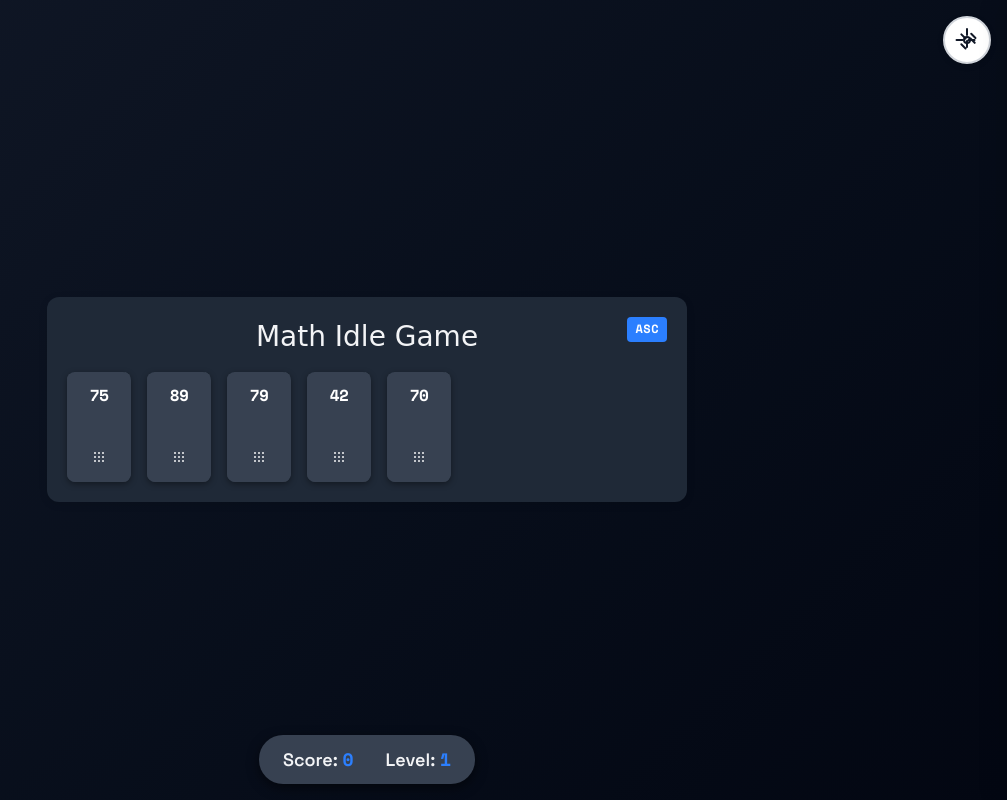
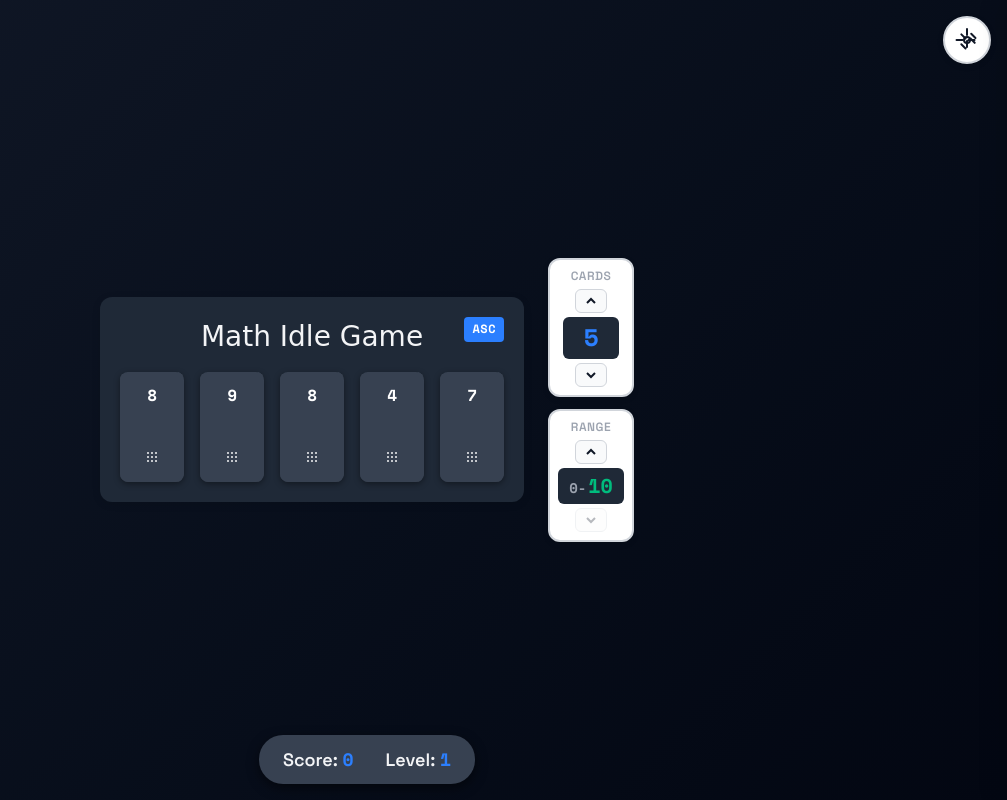
Before and after one commit to matthewharwood/math_idle, a website built with webpack: page index.html in a window 1280 px wide. Both pictures are taken after a click on the element 1240 px from the left and 40 px from the top of the page. Shown: the whole page, without its empty margins (273-1280 px from the left). Built offline with nearby package versions, Linux system fonts and the light colour scheme; a web font is replaced by a local one.

Commit message:
difficulties

```diff
--- a/index.html
+++ b/index.html
@@ -59,10 +59,19 @@
     </div>
   </side-drawer>
 
-  <!-- Card Container - will be populated by game state -->
-  <card-container title="Math Idle Game" gap="16" slot-width="64" slot-height="110">
-    <!-- Cards will be dynamically loaded from game state -->
-  </card-container>
+  <!-- Game Container -->
+  <div class="game-container">
+    <!-- Card Container - will be populated by game state -->
+    <card-container title="Math Idle Game" gap="16" slot-width="64" slot-height="110">
+      <!-- Cards will be dynamically loaded from game state -->
+    </card-container>
+
+    <!-- Difficulty Controls -->
+    <div class="difficulty-controls">
+      <difficulty-control label="Cards" value="5" min="2" max="10"></difficulty-control>
+      <range-control label="Range" value="10"></range-control>
+    </div>
+  </div>
 
   <!-- Game Info Bar -->
   <div class="game-info-bar">
@@ -70,6 +79,32 @@
     <span id="level-display">Level: <span id="level">1</span></span>
   </div>
 
+  <style>
+    .game-container {
+      display: flex;
+      align-items: center;
+      gap: var(--space-6);
+      position: relative;
+    }
+
+    .difficulty-controls {
+      display: flex;
+      flex-direction: column;
+      gap: var(--space-3);
+    }
+
+    @media (max-width: 768px) {
+      .game-container {
+        flex-direction: column;
+      }
+
+      .difficulty-controls {
+        flex-direction: row;
+        justify-content: center;
+      }
+    }
+  </style>
+
   <script type="module" src="js/app.js"></script>
 
 </body>
--- a/js/app.js
+++ b/js/app.js
@@ -6,6 +6,8 @@ import './components/SettingsButton.js';
 import './components/SideDrawer.js';
 import './components/GameButton.js';
 import './components/ThemeButton.js';
+import './components/DifficultyControl.js';
+import './components/RangeControl.js';
 
 // Import services
 import gameManager from './services/game.js';
@@ -28,6 +30,9 @@ async function initializeGame() {
 
     // Set up event listeners for card swaps
     setupCardSwapListeners();
+
+    // Set up difficulty controls
+    setupDifficultyControls(gameState);
 
     console.log('Game initialized successfully');
   } catch (error) {
@@ -123,9 +128,60 @@ function setupCardSwapListeners() {
           const newState = gameManager.getState();
           updateUIFromGameState(newState);
           updateScoreDisplay(newState);
+          updateDifficultyControls(newState);
         }
       }
     });
+  }
+}
+
+// Set up difficulty controls
+function setupDifficultyControls(gameState) {
+  const difficultyControl = document.querySelector('difficulty-control');
+  const rangeControl = document.querySelector('range-control');
+
+  if (difficultyControl) {
+    // Set initial value
+    difficultyControl.setAttribute('value', gameState?.cardCount || 5);
+
+    // Listen for changes
+    difficultyControl.addEventListener('difficulty-changed', async (event) => {
+      const cardCount = event.detail.value;
+      const currentRange = rangeControl?.value || gameState?.numberRange || 10;
+
+      const updatedState = await gameManager.updateDifficulty(cardCount, currentRange);
+      updateUIFromGameState(updatedState);
+      updateScoreDisplay(updatedState);
+    });
+  }
+
+  if (rangeControl) {
+    // Set initial value
+    rangeControl.setAttribute('value', gameState?.numberRange || 10);
+
+    // Listen for changes
+    rangeControl.addEventListener('range-changed', async (event) => {
+      const numberRange = event.detail.value;
+      const currentCount = difficultyControl?.value || gameState?.cardCount || 5;
+
+      const updatedState = await gameManager.updateDifficulty(currentCount, numberRange);
+      updateUIFromGameState(updatedState);
+      updateScoreDisplay(updatedState);
+    });
+  }
+}
+
+// Update difficulty controls display
+function updateDifficultyControls(gameState) {
+  const difficultyControl = document.querySelector('difficulty-control');
+  const rangeControl = document.querySelector('range-control');
+
+  if (difficultyControl && gameState?.cardCount) {
+    difficultyControl.setAttribute('value', gameState.cardCount);
+  }
+
+  if (rangeControl && gameState?.numberRange) {
+    rangeControl.setAttribute('value', gameState.numberRange);
   }
 }
 
@@ -156,6 +212,7 @@ window.addEventListener('gameStateUpdated', (event) => {
 
   updateUIFromGameState(gameState);
   updateScoreDisplay(gameState);
+  updateDifficultyControls(gameState);
 
   // Animate new cards entering
   if (container && container.animateNewCards) {
--- /dev/null
+++ b/js/components/DifficultyControl.js
@@ -0,0 +1,200 @@
+export class DifficultyControl extends HTMLElement {
+  constructor() {
+    super();
+    this.attachShadow({ mode: 'open' });
+    this.value = 2;
+    this.min = 2;
+    this.max = 10;
+  }
+
+  static get observedAttributes() {
+    return ['value', 'min', 'max', 'label'];
+  }
+
+  attributeChangedCallback(name, oldValue, newValue) {
+    if (oldValue !== newValue) {
+      if (name === 'value') this.value = parseInt(newValue) || 2;
+      if (name === 'min') this.min = parseInt(newValue) || 2;
+      if (name === 'max') this.max = parseInt(newValue) || 10;
+      this.render();
+    }
+  }
+
+  connectedCallback() {
+    this.value = parseInt(this.getAttribute('value')) || 2;
+    this.min = parseInt(this.getAttribute('min')) || 2;
+    this.max = parseInt(this.getAttribute('max')) || 10;
+    this.render();
+    this.setupEventListeners();
+  }
+
+  disconnectedCallback() {
+    this.shadowRoot.querySelector('.btn-up')?.removeEventListener('click', this.handleUp);
+    this.shadowRoot.querySelector('.btn-down')?.removeEventListener('click', this.handleDown);
+  }
+
+  setupEventListeners() {
+    this.shadowRoot.querySelector('.btn-up')?.addEventListener('click', this.handleUp);
+    this.shadowRoot.querySelector('.btn-down')?.addEventListener('click', this.handleDown);
+  }
+
+  handleUp = () => {
+    if (this.value < this.max) {
+      this.value++;
+      this.setAttribute('value', this.value);
+      this.render();
+      this.dispatchChangeEvent();
+    }
+  }
+
+  handleDown = () => {
+    if (this.value > this.min) {
+      this.value--;
+      this.setAttribute('value', this.value);
+      this.render();
+      this.dispatchChangeEvent();
+    } else {
+      // Shake and flash red when trying to go below minimum
+      this.showError();
+    }
+  }
+
+  showError() {
+    const container = this.shadowRoot.querySelector('.control-container');
+    container.classList.add('error');
+    setTimeout(() => {
+      container.classList.remove('error');
+    }, 500);
+  }
+
+  dispatchChangeEvent() {
+    this.dispatchEvent(new CustomEvent('difficulty-changed', {
+      detail: { value: this.value },
+      bubbles: true,
+      composed: true
+    }));
+  }
+
+  render() {
+    const label = this.getAttribute('label') || 'Cards';
+
+    this.shadowRoot.innerHTML = `
+      <style>
+        :host {
+          display: inline-block;
+          user-select: none;
+        }
+
+        .control-container {
+          display: flex;
+          flex-direction: column;
+          align-items: center;
+          background: var(--surface-elev, #fff);
+          border: 2px solid var(--border, #cbd5e0);
+          border-radius: 12px;
+          padding: var(--space-2, 8px);
+          box-shadow: var(--shadow-sm);
+          transition: all 0.2s ease;
+        }
+
+        .control-container.error {
+          animation: shake 0.3s ease-out;
+          border-color: var(--danger, #ef4444);
+          background: var(--danger-light, #fca5a5);
+        }
+
+        @keyframes shake {
+          0%, 100% { transform: translateX(0); }
+          25% { transform: translateX(-4px); }
+          75% { transform: translateX(4px); }
+        }
+
+        .label {
+          font-family: var(--font-sans, sans-serif);
+          font-size: 12px;
+          font-weight: 600;
+          color: var(--text-muted, #718096);
+          margin-bottom: var(--space-1, 4px);
+          text-transform: uppercase;
+          letter-spacing: 0.5px;
+        }
+
+        .controls {
+          display: flex;
+          flex-direction: column;
+          align-items: center;
+          gap: var(--space-1, 4px);
+        }
+
+        button {
+          width: 32px;
+          height: 24px;
+          background: var(--surface, #f7fafc);
+          border: 1px solid var(--border, #cbd5e0);
+          border-radius: 6px;
+          color: var(--text, #2d3748);
+          cursor: pointer;
+          display: flex;
+          align-items: center;
+          justify-content: center;
+          transition: all 0.15s ease;
+          padding: 0;
+        }
+
+        button:hover:not(:disabled) {
+          background: var(--accent, #667eea);
+          border-color: var(--accent, #667eea);
+          color: white;
+          transform: scale(1.1);
+        }
+
+        button:active:not(:disabled) {
+          transform: scale(0.95);
+        }
+
+        button:disabled {
+          opacity: 0.3;
+          cursor: not-allowed;
+        }
+
+        .value {
+          font-family: var(--font-mono, monospace);
+          font-size: 24px;
+          font-weight: 700;
+          color: var(--accent, #667eea);
+          min-width: 40px;
+          text-align: center;
+          padding: var(--space-1, 4px) var(--space-2, 8px);
+          background: var(--surface, #f7fafc);
+          border-radius: 6px;
+        }
+
+        svg {
+          width: 16px;
+          height: 16px;
+        }
+      </style>
+
+      <div class="control-container">
+        <div class="label">${label}</div>
+        <div class="controls">
+          <button class="btn-up" ${this.value >= this.max ? 'disabled' : ''} aria-label="Increase">
+            <svg viewBox="0 0 24 24" fill="none" stroke="currentColor" stroke-width="3">
+              <polyline points="18 15 12 9 6 15"></polyline>
+            </svg>
+          </button>
+          <div class="value">${this.value}</div>
+          <button class="btn-down" ${this.value <= this.min ? '' : ''} aria-label="Decrease">
+            <svg viewBox="0 0 24 24" fill="none" stroke="currentColor" stroke-width="3">
+              <polyline points="6 9 12 15 18 9"></polyline>
+            </svg>
+          </button>
+        </div>
+      </div>
+    `;
+
+    this.setupEventListeners();
+  }
+}
+
+customElements.define('difficulty-control', DifficultyControl);
--- /dev/null
+++ b/js/components/RangeControl.js
@@ -0,0 +1,202 @@
+export class RangeControl extends HTMLElement {
+  constructor() {
+    super();
+    this.attachShadow({ mode: 'open' });
+    this.ranges = [10, 50, 100, 500, 1000, 1500, 5000, 10000];
+    this.currentIndex = 0;
+    this.value = this.ranges[0];
+  }
+
+  static get observedAttributes() {
+    return ['value', 'label'];
+  }
+
+  attributeChangedCallback(name, oldValue, newValue) {
+    if (oldValue !== newValue) {
+      if (name === 'value') {
+        const val = parseInt(newValue);
+        const index = this.ranges.indexOf(val);
+        if (index !== -1) {
+          this.currentIndex = index;
+          this.value = val;
+        }
+      }
+      this.render();
+    }
+  }
+
+  connectedCallback() {
+    const initValue = parseInt(this.getAttribute('value')) || 10;
+    const index = this.ranges.indexOf(initValue);
+    if (index !== -1) {
+      this.currentIndex = index;
+      this.value = initValue;
+    }
+    this.render();
+    this.setupEventListeners();
+  }
+
+  disconnectedCallback() {
+    this.shadowRoot.querySelector('.btn-up')?.removeEventListener('click', this.handleUp);
+    this.shadowRoot.querySelector('.btn-down')?.removeEventListener('click', this.handleDown);
+  }
+
+  setupEventListeners() {
+    this.shadowRoot.querySelector('.btn-up')?.addEventListener('click', this.handleUp);
+    this.shadowRoot.querySelector('.btn-down')?.addEventListener('click', this.handleDown);
+  }
+
+  handleUp = () => {
+    if (this.currentIndex < this.ranges.length - 1) {
+      this.currentIndex++;
+      this.value = this.ranges[this.currentIndex];
+      this.setAttribute('value', this.value);
+      this.render();
+      this.dispatchChangeEvent();
+    }
+  }
+
+  handleDown = () => {
+    if (this.currentIndex > 0) {
+      this.currentIndex--;
+      this.value = this.ranges[this.currentIndex];
+      this.setAttribute('value', this.value);
+      this.render();
+      this.dispatchChangeEvent();
+    }
+  }
+
+  dispatchChangeEvent() {
+    this.dispatchEvent(new CustomEvent('range-changed', {
+      detail: { value: this.value },
+      bubbles: true,
+      composed: true
+    }));
+  }
+
+  formatValue(val) {
+    if (val >= 1000) {
+      return (val / 1000) + 'k';
+    }
+    return val.toString();
+  }
+
+  render() {
+    const label = this.getAttribute('label') || 'Range';
+
+    this.shadowRoot.innerHTML = `
+      <style>
+        :host {
+          display: inline-block;
+          user-select: none;
+        }
+
+        .control-container {
+          display: flex;
+          flex-direction: column;
+          align-items: center;
+          background: var(--surface-elev, #fff);
+          border: 2px solid var(--border, #cbd5e0);
+          border-radius: 12px;
+          padding: var(--space-2, 8px);
+          box-shadow: var(--shadow-sm);
+          transition: all 0.2s ease;
+        }
+
+        .label {
+          font-family: var(--font-sans, sans-serif);
+          font-size: 12px;
+          font-weight: 600;
+          color: var(--text-muted, #718096);
+          margin-bottom: var(--space-1, 4px);
+          text-transform: uppercase;
+          letter-spacing: 0.5px;
+        }
+
+        .controls {
+          display: flex;
+          flex-direction: column;
+          align-items: center;
+          gap: var(--space-1, 4px);
+        }
+
+        button {
+          width: 32px;
+          height: 24px;
+          background: var(--surface, #f7fafc);
+          border: 1px solid var(--border, #cbd5e0);
+          border-radius: 6px;
+          color: var(--text, #2d3748);
+          cursor: pointer;
+          display: flex;
+          align-items: center;
+          justify-content: center;
+          transition: all 0.15s ease;
+          padding: 0;
+        }
+
+        button:hover:not(:disabled) {
+          background: var(--accent, #667eea);
+          border-color: var(--accent, #667eea);
+          color: white;
+          transform: scale(1.1);
+        }
+
+        button:active:not(:disabled) {
+          transform: scale(0.95);
+        }
+
+        button:disabled {
+          opacity: 0.3;
+          cursor: not-allowed;
+        }
+
+        .value {
+          font-family: var(--font-mono, monospace);
+          font-size: 20px;
+          font-weight: 700;
+          color: var(--success, #10b981);
+          min-width: 50px;
+          text-align: center;
+          padding: var(--space-1, 4px) var(--space-2, 8px);
+          background: var(--surface, #f7fafc);
+          border-radius: 6px;
+        }
+
+        .value-prefix {
+          font-size: 14px;
+          color: var(--text-muted, #718096);
+          margin-right: 2px;
+        }
+
+        svg {
+          width: 16px;
+          height: 16px;
+        }
+      </style>
+
+      <div class="control-container">
+        <div class="label">${label}</div>
+        <div class="controls">
+          <button class="btn-up" ${this.currentIndex >= this.ranges.length - 1 ? 'disabled' : ''} aria-label="Increase">
+            <svg viewBox="0 0 24 24" fill="none" stroke="currentColor" stroke-width="3">
+              <polyline points="18 15 12 9 6 15"></polyline>
+            </svg>
+          </button>
+          <div class="value">
+            <span class="value-prefix">0-</span>${this.formatValue(this.value)}
+          </div>
+          <button class="btn-down" ${this.currentIndex <= 0 ? 'disabled' : ''} aria-label="Decrease">
+            <svg viewBox="0 0 24 24" fill="none" stroke="currentColor" stroke-width="3">
+              <polyline points="6 9 12 15 18 9"></polyline>
+            </svg>
+          </button>
+        </div>
+      </div>
+    `;
+
+    this.setupEventListeners();
+  }
+}
+
+customElements.define('range-control', RangeControl);
--- a/js/services/game.js
+++ b/js/services/game.js
@@ -5,7 +5,7 @@ import {
   clearGameState,
   swapCards
 } from './storage.js';
-import { fiveNumberGenerator } from '../utils/generate-random-numbers.js';
+import { createRandomNumberGenerator } from '../utils/generate-random-numbers.js';
 
 class GameManager {
   constructor() {
@@ -24,10 +24,13 @@ class GameManager {
     this.currentState = await loadGameState();
 
     if (!this.currentState) {
-      // No saved state, create new game
+      // No saved state, create new game with defaults
       console.log('Creating new game...');
-      const cardValues = fiveNumberGenerator();
-      this.currentState = createNewGameState(cardValues);
+      const cardCount = 5;
+      const numberRange = 10;
+      const numberGenerator = createRandomNumberGenerator(cardCount, 0, numberRange);
+      const cardValues = numberGenerator();
+      this.currentState = createNewGameState(cardValues, cardCount, numberRange);
       await saveGameState(this.currentState);
     }
 
@@ -36,15 +39,20 @@ class GameManager {
   }
 
   // Start a new game
-  async newGame() {
+  async newGame(cardCount = null, numberRange = null) {
     console.log('Starting new game...');
+
+    // Use provided values or current state values or defaults
+    const count = cardCount || this.currentState?.cardCount || 5;
+    const range = numberRange || this.currentState?.numberRange || 10;
 
     // Clear existing state
     await clearGameState();
 
-    // Generate new card values
-    const cardValues = fiveNumberGenerator();
-    this.currentState = createNewGameState(cardValues);
+    // Generate new card values with current difficulty
+    const numberGenerator = createRandomNumberGenerator(count, 0, range);
+    const cardValues = numberGenerator();
+    this.currentState = createNewGameState(cardValues, count, range);
 
     // Save the new state
     await saveGameState(this.currentState);
@@ -156,8 +164,12 @@ class GameManager {
 
     // Generate new cards after fall animation completes
     setTimeout(async () => {
-      const cardValues = fiveNumberGenerator();
-      this.currentState = createNewGameState(cardValues);
+      const cardCount = this.currentState.cardCount || 5;
+      const numberRange = this.currentState.numberRange || 10;
+      const numberGenerator = createRandomNumberGenerator(cardCount, 0, numberRange);
+      const cardValues = numberGenerator();
+
+      this.currentState = createNewGameState(cardValues, cardCount, numberRange);
       this.currentState.score = newScore; // Preserve score
       this.currentState.level = newLevel; // Preserve level
 
@@ -185,6 +197,34 @@ class GameManager {
     if (!this.currentState) return [];
     return [...this.currentState.cards].sort((a, b) => a.slotIndex - b.slotIndex);
   }
+
+  // Update difficulty settings
+  async updateDifficulty(cardCount, numberRange) {
+    if (!this.currentState) return;
+
+    // Store current score and level
+    const currentScore = this.currentState.score;
+    const currentLevel = this.currentState.level;
+
+    // Generate new cards with new difficulty
+    const numberGenerator = createRandomNumberGenerator(cardCount, 0, numberRange);
+    const cardValues = numberGenerator();
+
+    this.currentState = createNewGameState(cardValues, cardCount, numberRange);
+    this.currentState.score = currentScore; // Preserve score
+    this.currentState.level = currentLevel; // Preserve level
+
+    await saveGameState(this.currentState);
+
+    // Trigger UI update
+    if (typeof window !== 'undefined') {
+      window.dispatchEvent(new CustomEvent('gameStateUpdated', {
+        detail: this.currentState
+      }));
+    }
+
+    return this.currentState;
+  }
 }
 
 // Create and export a singleton instance
--- a/js/services/storage.js
+++ b/js/services/storage.js
@@ -21,6 +21,8 @@ export const Game = {
   cards: [],        // Array of card objects with {id, value, slotIndex}
   score: 0,         // Current game score
   level: 1,         // Current game level
+  cardCount: 5,     // Number of cards (difficulty)
+  numberRange: 10,  // Maximum number range
   timestamp: null,  // Last save timestamp
 };
 
@@ -101,7 +103,7 @@ export async function deleteGameDatabase() {
 }
 
 // Helper function to create a new game state
-export function createNewGameState(cardValues) {
+export function createNewGameState(cardValues, cardCount = 5, numberRange = 10) {
   return {
     cards: cardValues.map((value, index) => ({
       id: `card-${index + 1}`,
@@ -111,6 +113,8 @@ export function createNewGameState(cardValues) {
     })),
     score: 0,
     level: 1,
+    cardCount: cardCount,
+    numberRange: numberRange,
     timestamp: Date.now()
   };
 }
--- a/js/utils/generate-random-numbers.js
+++ b/js/utils/generate-random-numbers.js
@@ -6,12 +6,11 @@ export function generateRandomNumbers(n, start, end) {
   return numbers;
 }
 
-export const generateFiveRandomNumbers = () => generateRandomNumbers(5, 0, 100);
-
 export function createRandomNumberGenerator(defaultN, defaultStart, defaultEnd) {
   return (n = defaultN, start = defaultStart, end = defaultEnd) => {
     return generateRandomNumbers(n, start, end);
   };
 }
 
-export const fiveNumberGenerator = createRandomNumberGenerator(5, 0, 100);
+
+export const fiveNumberGenerator = createRandomNumberGenerator(5, 0, 10);
```
